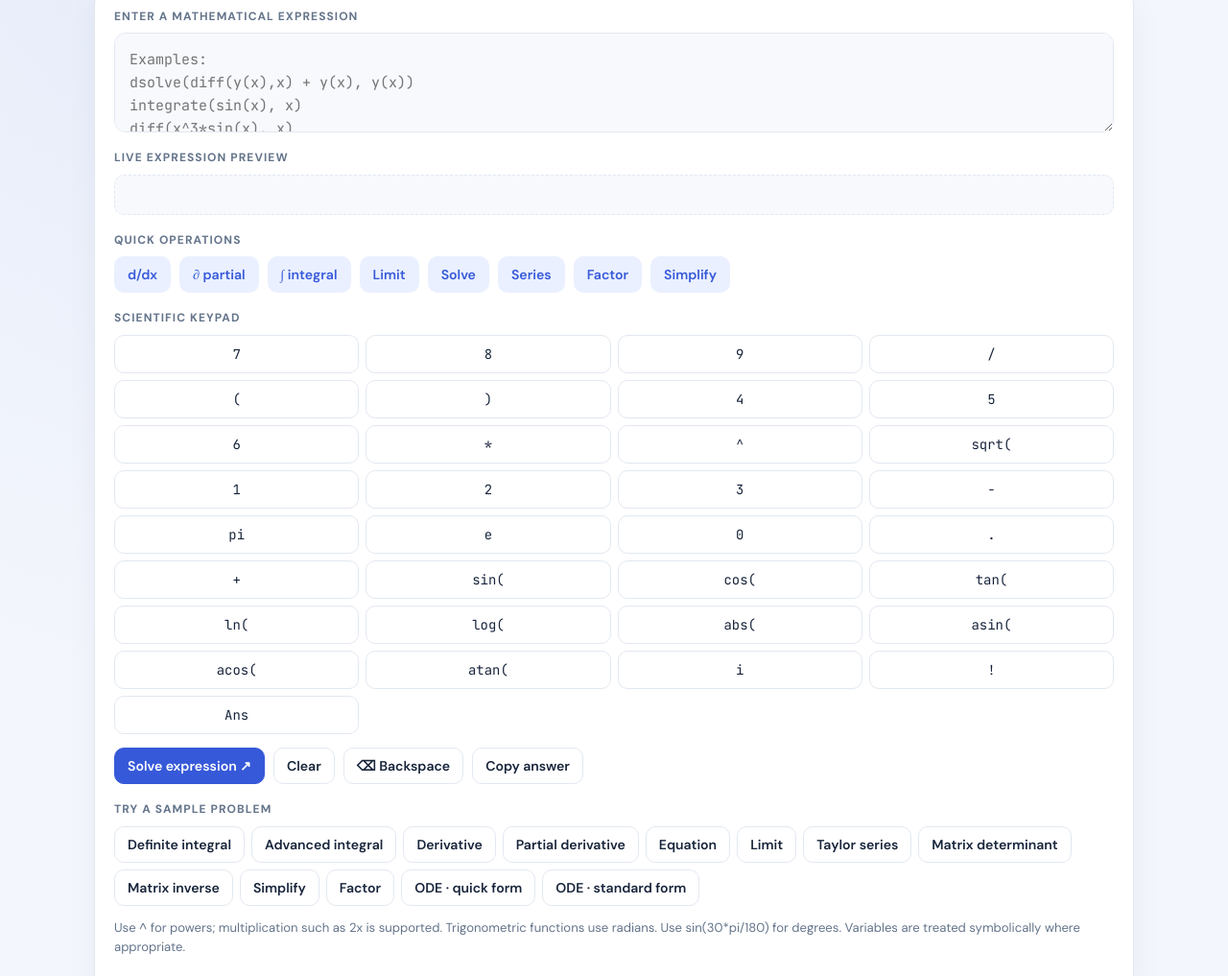
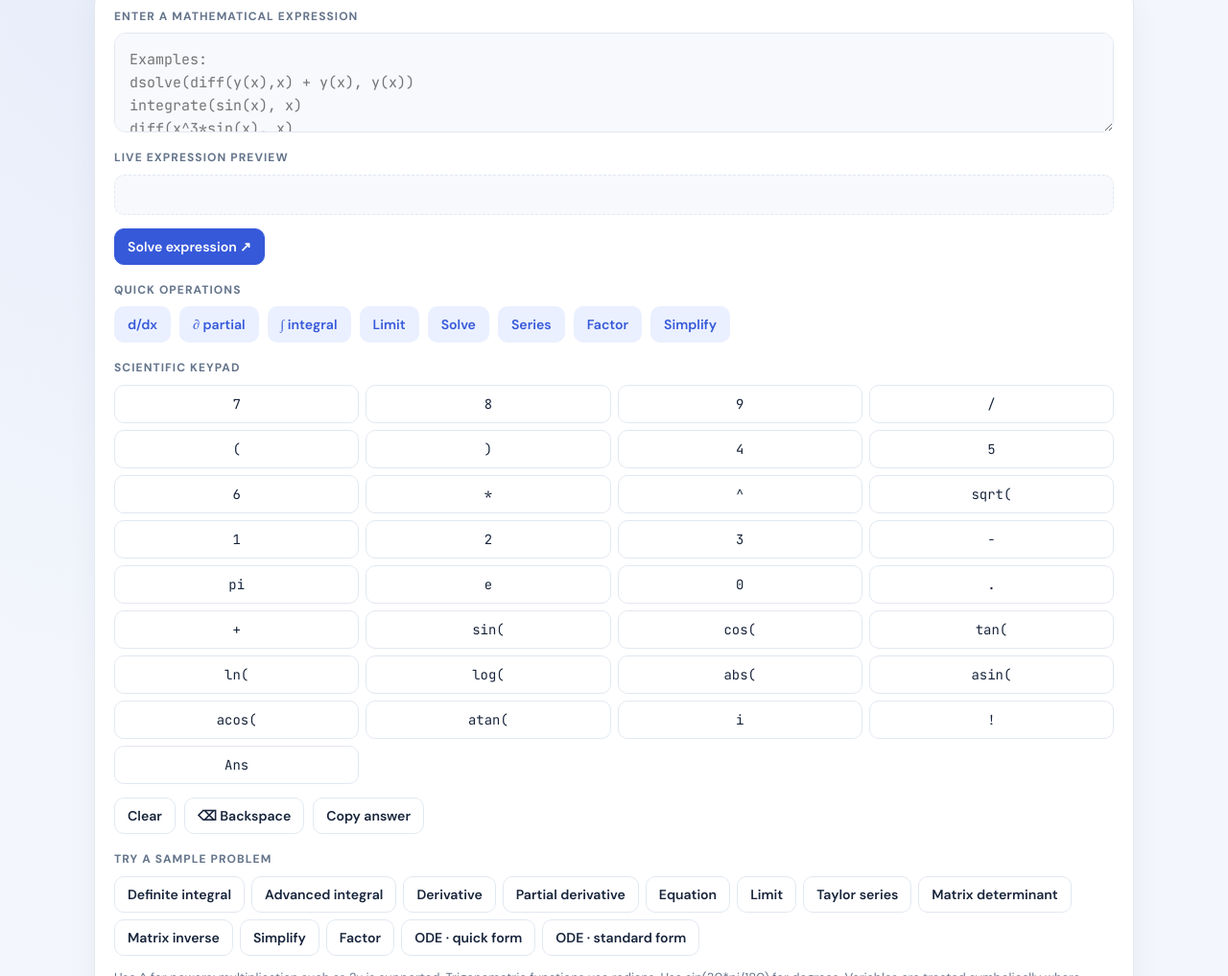
Before and after one commit to pandey-subh-1808/omnimathsolver, a plain HTML site: page index.html in a window 1280 px wide. Shown: the part 167-1184 px from the top of the page at 96% size. Drawn offline with nearby package versions, Linux system fonts and the light colour scheme.

Commit message:
Place Solve button directly below live expression preview

```diff
--- a/index.html
+++ b/index.html
@@ -49,9 +49,10 @@ textarea,.preview,.result{max-width:100%;min-width:0}
 <div class="section-title">Enter a mathematical expression</div>
 <textarea id="input" spellcheck="false" placeholder="Examples:&#10;dsolve(diff(y(x),x) + y(x), y(x))&#10;integrate(sin(x), x)&#10;diff(x^3*sin(x), x)&#10;solve(x^2 - 5*x + 6 = 0, x)"></textarea>
 <div class="section-title">Live expression preview</div><div id="preview" class="preview"></div>
+<div class="row solve-row" style="margin-top:14px"><button class="btn primary" id="calculate">Solve expression ↗</button></div>
 <div class="section-title">Quick operations</div><div id="operations" class="row"></div>
 <div class="section-title">Scientific keypad</div><div id="keypad" class="keypad"></div>
-<div class="row" style="margin-top:14px"><button class="btn primary" id="calculate">Solve expression ↗</button><button class="btn" id="clear">Clear</button><button class="btn" id="backspace">⌫ Backspace</button><button class="btn" id="copy">Copy answer</button></div>
+<div class="row" style="margin-top:14px"><button class="btn" id="clear">Clear</button><button class="btn" id="backspace">⌫ Backspace</button><button class="btn" id="copy">Copy answer</button></div>
 <div class="section-title">Try a sample problem</div><div id="examples" class="examples"></div>
 <p class="hint">Use ^ for powers; multiplication such as 2x is supported. Trigonometric functions use radians. Use sin(30*pi/180) for degrees. Variables are treated symbolically where appropriate.</p>
 </section>
```
